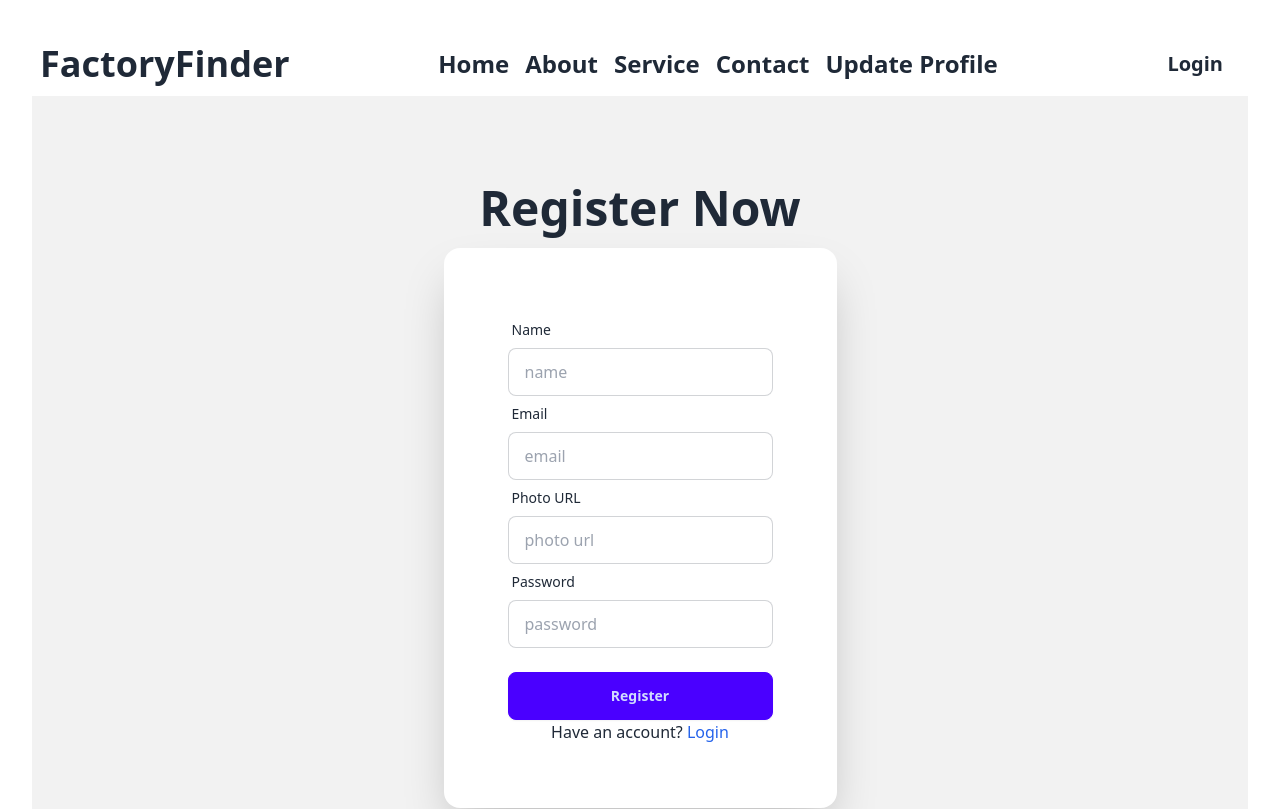
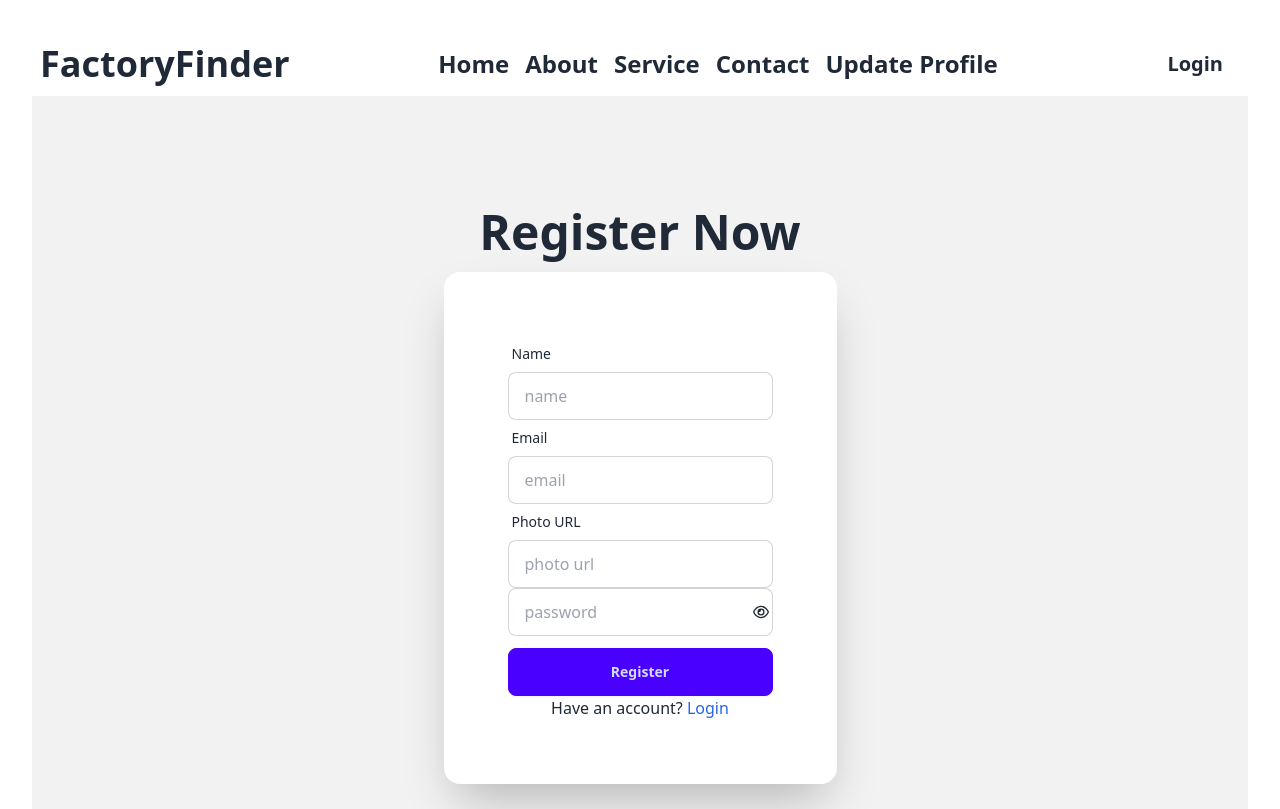
Before and after one commit to RHrakib1/FactoryFinder-project, a React (Vite) app: page /register in a window 1280 px wide. Shown: the top 809 px of the page. Built offline with nearby package versions, Linux system fonts and the light colour scheme; no server answers.

Commit message:
add to the eye icone in from of password input

```diff
--- a/package.json
+++ b/package.json
@@ -17,6 +17,7 @@
     "react": "^18.3.1",
     "react-dom": "^18.3.1",
     "react-hook-form": "^7.53.0",
+    "react-icons": "^5.3.0",
     "react-router-dom": "^6.27.0",
     "react-toastify": "^10.0.6",
     "sort-by": "^1.2.0",
--- a/src/Component/Register/Register.jsx
+++ b/src/Component/Register/Register.jsx
@@ -1,11 +1,16 @@
 import { NavLink } from 'react-router-dom';
-import { useContext } from "react";
+import { useContext, useState } from "react";
 import { useForm } from 'react-hook-form';
 import { createContextUser } from "../Authentication/Authentication";
 import { toast, ToastContainer } from 'react-toastify';
 import 'react-toastify/dist/ReactToastify.css';
+import { FaRegEye } from "react-icons/fa6";
+import { FaRegEyeSlash } from "react-icons/fa6";
 
 const Register = () => {
+    const [showPassword, setShowPassword] = useState(false);
+
+
     const { registerUser, newprofile } = useContext(createContextUser);
     const { register, handleSubmit, formState: { errors } } = useForm();
 
@@ -22,6 +27,9 @@ const Register = () => {
             console.log(error.message);
         }
     }
+    const togglePasswordVisibility = () => {
+        setShowPassword(!showPassword);
+    };
 
     return (
         <div className="hero bg-base-200 min-h-screen">
@@ -67,14 +75,19 @@ const Register = () => {
                                 <label className="label">
                                     <span className="label-text">Password</span>
                                 </label>
-                                <input type="password" placeholder="password" className="input input-bordered"
-                                    {...register("password", {
+                                <div className='flex absolute'>
+                                    <input type={showPassword ? 'text' : 'password'} placeholder="password" className="input input-bordered"
+                                        {...register("showPassword", {
                                             required: "This field is required",
                                             pattern: {
                                                 value: /^(?=.*[a-z])(?=.*[A-Z])(?=.*\d)[A-Za-z\d]{6,}$/,
                                                 message: "Password must contain at least one uppercase letter, one lowercase letter, and one number"
                                             }
                                         })} />
+                                    <button className='relative right-5' onClick={togglePasswordVisibility}>
+                                        {showPassword ? <FaRegEyeSlash /> : <FaRegEye />}
+                                    </button>
+                                </div>
                                 {errors.password && <span className='text-red-500'>{errors.password.message}</span>}
                             </div>
                             <div className="form-control mt-6">
```
Also changed, not shown: 1 other file (tests, documents, lock files or other folders). Lines whose indentation alone changed are shown as unchanged.
